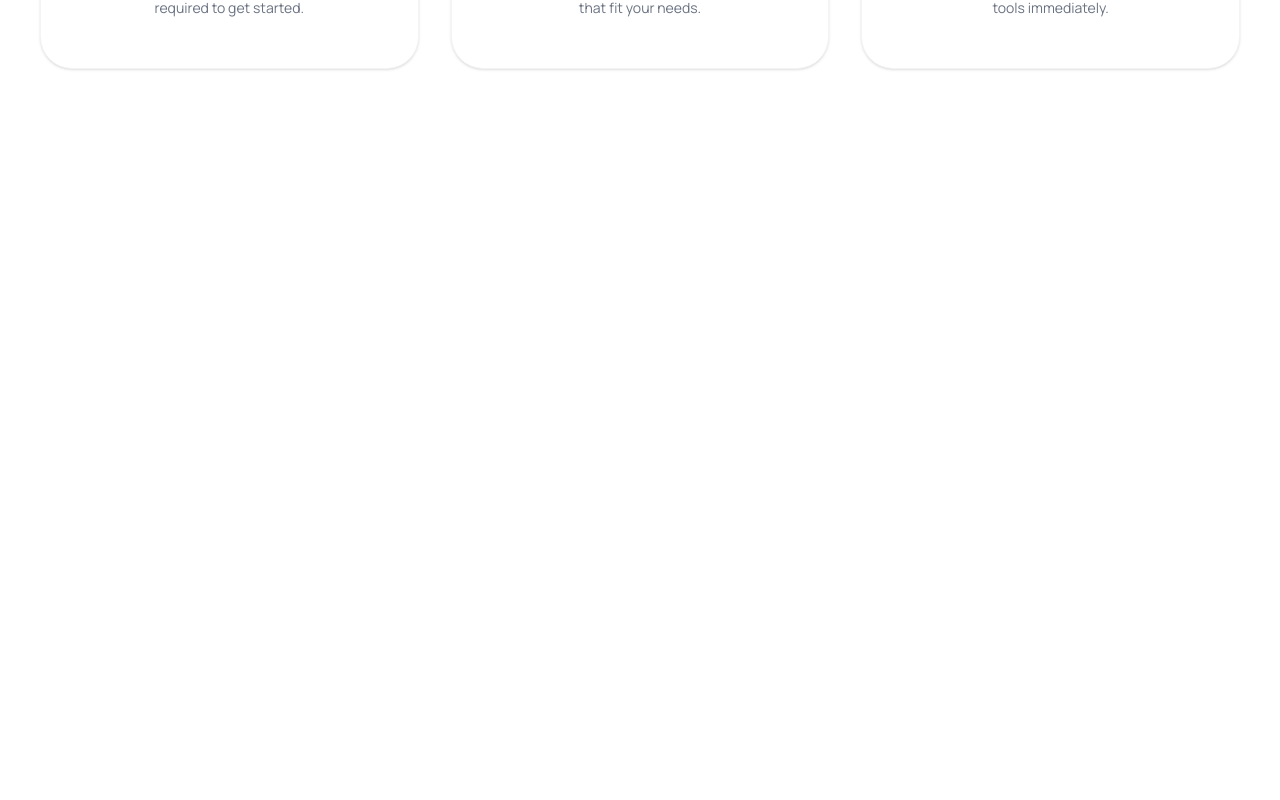
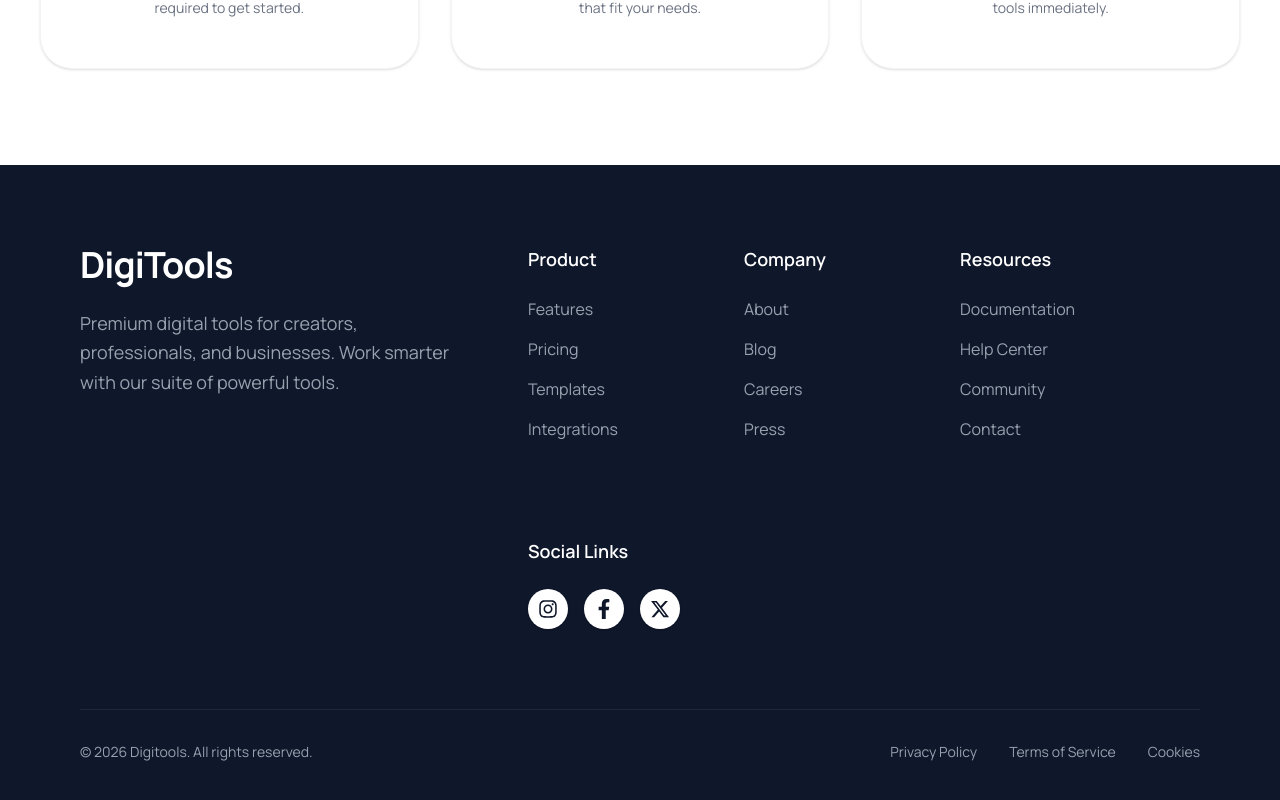
Before and after one commit to Galib-272/Assignment-6, a React (Vite) app: page / in a window 1280 px wide. Shown: the part 1594-2394 px from the top of the page. Before the commit the page ends 1759 px from the top, so only its background shows below. Built offline with nearby package versions, Linux system fonts and the light colour scheme.

Commit message:
footer design finished

```diff
--- a/src/App.jsx
+++ b/src/App.jsx
@@ -6,6 +6,7 @@ import Navbar from "./components/Navbar";
 import Banner from "./components/Banner";
 import Stats from "./components/Stats";
 import Steps from "./components/Steps";
+import Footer from "./components/Footer";
 
 function App() {
   const [cartItems, setCartItems] = useState([]);
@@ -36,6 +37,7 @@ function App() {
       <Banner />
       <Stats />
       <Steps />
+      <Footer />
 
       <ToastContainer
         position="top-right"
--- /dev/null
+++ b/src/components/Footer.jsx
@@ -0,0 +1,102 @@
+import { FaFacebookF, FaInstagram } from "react-icons/fa";
+import { FaXTwitter } from "react-icons/fa6";
+
+const Footer = () => {
+  const footerLinks = {
+    Product: ["Features", "Pricing", "Templates", "Integrations"],
+    Company: ["About", "Blog", "Careers", "Press"],
+    Resources: ["Documentation", "Help Center", "Community", "Contact"],
+  };
+
+  const socialLinks = [
+    { icon: FaInstagram, href: "#" },
+    { icon: FaFacebookF, href: "#" },
+    { icon: FaXTwitter, href: "#" },
+  ];
+
+  return (
+    <footer className="bg-[#0F172A] text-gray-400 pt-20 pb-10 px-6 md:px-20 font-manrope">
+      <div className="max-w-7xl mx-auto">
+        {/* Top Footer Section */}
+        <div className="flex flex-col lg:flex-row justify-between gap-16 pb-20">
+
+          {/* Logo + Description */}
+          <div className="max-w-sm space-y-6">
+            <h2 className="text-4xl font-bold text-white tracking-tight">
+              DigiTools
+            </h2>
+            <p className="text-gray-400 text-lg leading-relaxed">
+              Premium digital tools for creators, professionals, and businesses.
+              Work smarter with our suite of powerful tools.
+            </p>
+          </div>
+
+          {/* Links and Socials Container */}
+          <div className="flex flex-wrap gap-12 md:gap-24">
+            {/* Footer Links Mapping */}
+            {Object.entries(footerLinks).map(([title, links]) => (
+              <div key={title} className="min-w-30">
+                <h4 className="text-white font-semibold text-lg mb-6">
+                  {title}
+                </h4>
+                <ul className="space-y-4">
+                  {links.map((link) => (
+                    <li key={link}>
+                      <a
+                        href="#"
+                        className="text-gray-400 hover:text-white transition-colors duration-200"
+                      >
+                        {link}
+                      </a>
+                    </li>
+                  ))}
+                </ul>
+              </div>
+            ))}
+
+            {/* Social Links Section - Fixed ESLint Error */}
+            <div className="min-w-37.5">
+              <h4 className="text-white font-semibold text-lg mb-6">
+                Social Links
+              </h4>
+              <div className="flex gap-4">
+                {socialLinks.map((social, i) => {
+                  // Destructuring inside the map and capitalizing fixes the 'never used' error
+                  const SocialIcon = social.icon;
+                  return (
+                    <a
+                      key={i}
+                      href={social.href}
+                      className="w-10 h-10 rounded-full bg-white flex items-center justify-center transition-transform hover:scale-110 shadow-sm"
+                    >
+                      <SocialIcon size={20} className="text-[#0F172A]" />
+                    </a>
+                  );
+                })}
+              </div>
+            </div>
+          </div>
+        </div>
+
+        {/* Bottom Footer Section */}
+        <div className="pt-8 border-t border-gray-800 flex flex-col md:flex-row items-center justify-between gap-6 text-sm">
+          <p>© 2026 Digitools. All rights reserved.</p>
+
+          <div className="flex gap-8">
+            <a href="#" className="hover:text-white transition-colors">
+              Privacy Policy
+            </a>
+            <a href="#" className="hover:text-white transition-colors">
+              Terms of Service
+            </a>
+            <a href="#" className="hover:text-white transition-colors">
+              Cookies
+            </a>
+          </div>
+        </div>
+      </div>
+    </footer>
+  );
+};
+
+export default Footer;
```
